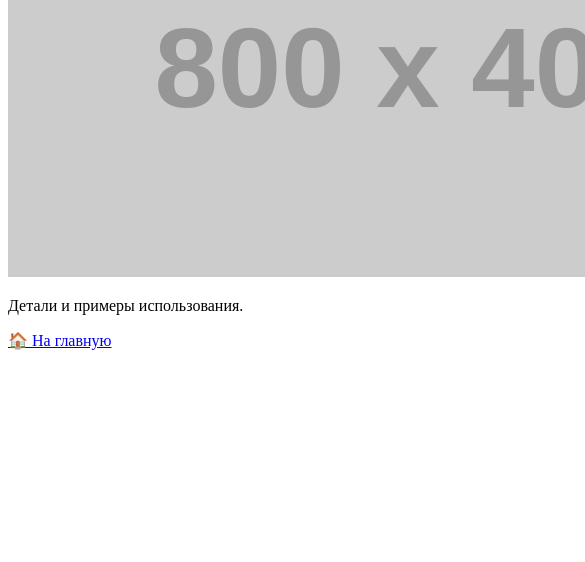
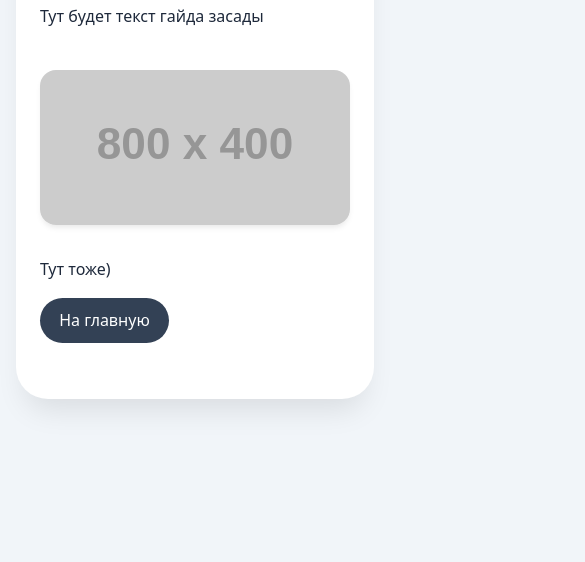
Before and after one commit to 49BSOD/49BSOD.github.io, a plain HTML site: page guides/guide2.html in a window 390 px wide. Shown: the part 282-844 px from the top of the page, 585 px wide, since content can reach past the window. Drawn offline with Linux system fonts and the light colour scheme; placeholder pictures from the web are drawn by us.

Commit message:
Add files via upload

```diff
--- a/guides/guide2.html
+++ b/guides/guide2.html
@@ -2,17 +2,70 @@
 <html lang="ru">
 <head>
     <meta charset="UTF-8">
-    <title>Гайд №2 - Секретные техники</title>
-    <!-- скопируй тот же самый <style> что и в guide1.html -->
+    <title>Засада</title>
+ <style>
+        * {
+            margin: 0;
+            padding: 0;
+            box-sizing: border-box;
+        }
+        body {
+            font-family: system-ui, sans-serif;
+            background: #f1f5f9;
+            padding: 2rem;
+            line-height: 1.6;
+        }
+        .container {
+            max-width: 800px;
+            margin: 0 auto;
+            background: white;
+            border-radius: 2rem;
+            padding: 2rem;
+            box-shadow: 0 20px 30px -10px rgba(0,0,0,0.1);
+        }
+        .back-btn {
+            display: inline-block;
+            margin-bottom: 2rem;
+            background: #334155;
+            color: white;
+            text-decoration: none;
+            padding: 0.6rem 1.2rem;
+            border-radius: 2rem;
+            font-weight: 500;
+            transition: background 0.2s;
+        }
+        .back-btn:hover {
+            background: #0f172a;
+        }
+        img {
+            max-width: 100%;
+            border-radius: 1rem;
+            margin: 1.5rem 0;
+            box-shadow: 0 4px 6px -2px rgba(0,0,0,0.1);
+        }
+        h1 {
+            color: #0f172a;
+            margin-bottom: 1rem;
+        }
+        p {
+            margin-bottom: 1rem;
+            color: #1e293b;
+        }
+        @media (max-width: 640px) {
+            body { padding: 1rem; }
+            .container { padding: 1.5rem; }
+        }
+    </style>
+
 </head>
 <body>
     <div class="container">
         <a href="../index.html" class="back-btn">← Вернуться на главную</a>
-        <h1>⚙️ Секретные техники</h1>
-        <p>Текст второго гайда. Здесь расскажем о продвинутых приёмах.</p>
+        <h1>Порядок действий при засаде</h1>
+        <p>Тут будет текст гайда засады</p>
         <img src="images/pic2.jpg" alt="Техника" onerror="this.src='https://placehold.co/800x400?text=Картинка+2'">
-        <p>Детали и примеры использования.</p>
-        <a href="../index.html" class="back-btn">🏠 На главную</a>
+        <p>Тут тоже)</p>
+        <a href="../index.html" class="back-btn">На главную</a>
     </div>
 </body>
 </html>
```
Also changed, not shown: guides/guide1.html (+13 -7 lines), index.html (+15 -15 lines).
